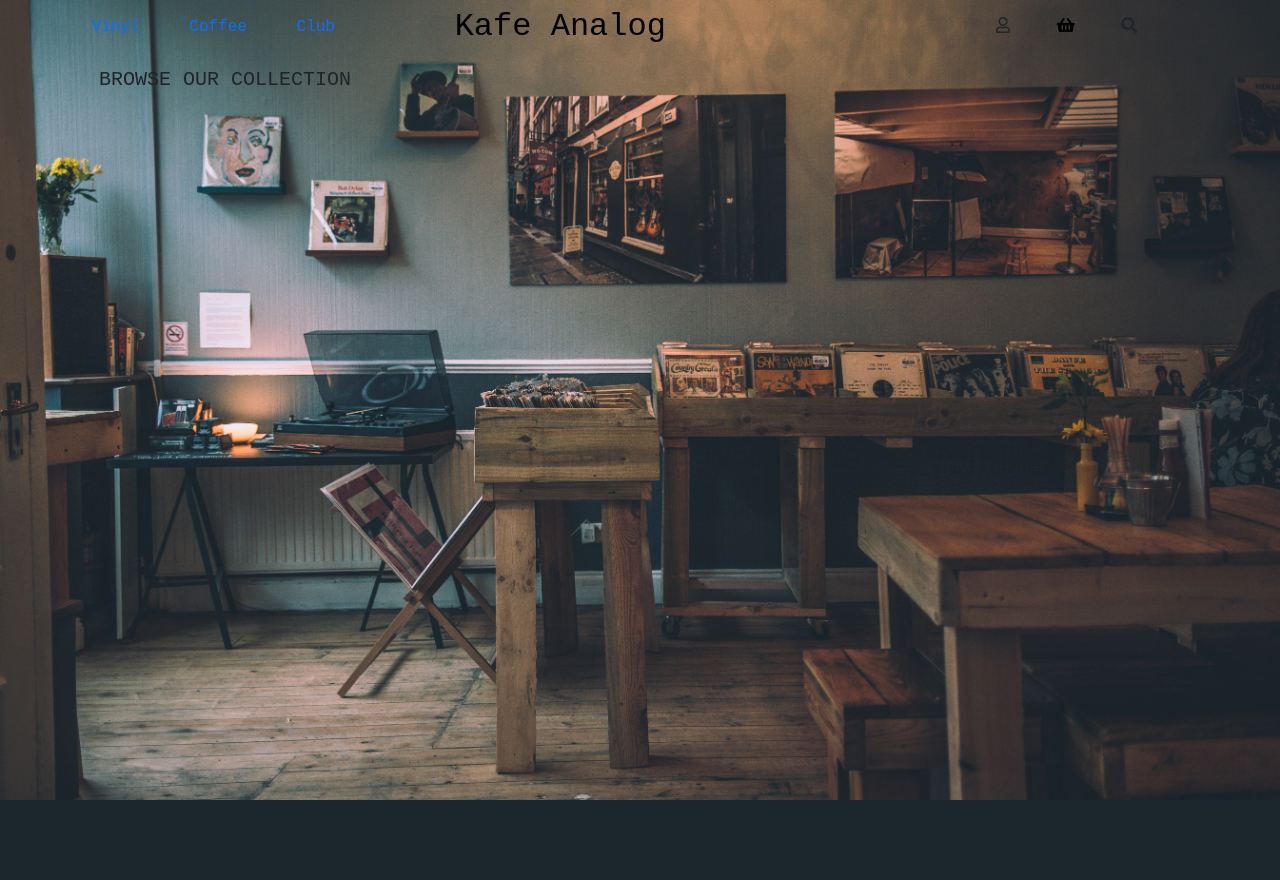
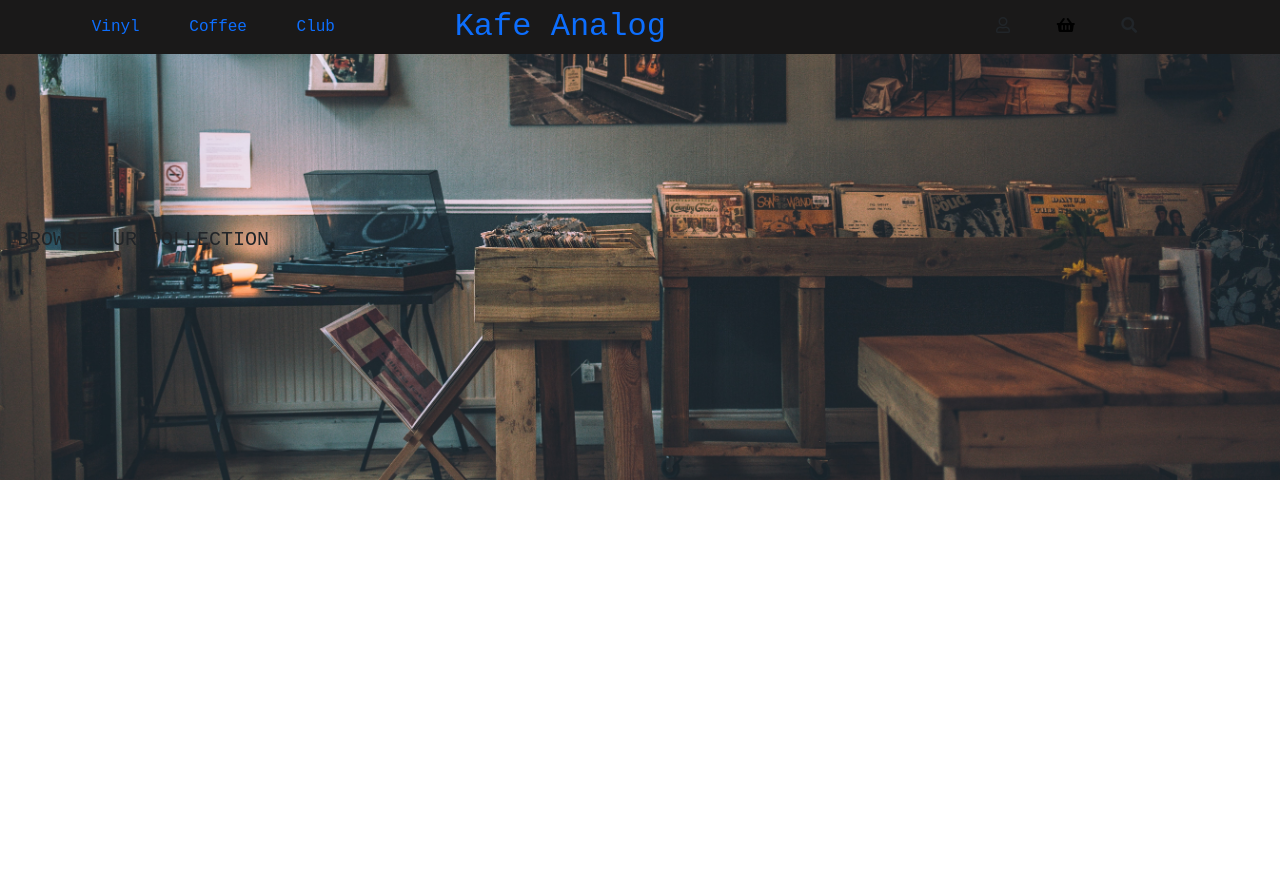
Before and after one commit to Code-Institute-Submissions/byrnelorcan-MS4-Kafe-Analog, a Django app: page / in a window 1280 px wide. Before the commit the page ends 800 px from the top, so only its background shows below. Run offline with Django 3.2, Linux system fonts and the light colour scheme; some libraries are stand-ins or nearby versions.

Commit message:
background image position fix and css

```diff
--- a/home/templates/home/index.html
+++ b/home/templates/home/index.html
@@ -12,7 +12,7 @@
 {% endblock %}
 
 {% block content %}
-    <div class="container h-100">
+    <div class="landing-image landing-container h-50">
         <div class="row h-100">
             <div class="col-7 col-md-6 my-auto">
                 <div class="my-5">
@@ -23,4 +23,9 @@
             </div>
         </div>
     </div>
+    <div class="container h-50">
+        <div class="row h-100">
+
+        </div>
+    </div>
 {% endblock %}
--- a/static/css/base.css
+++ b/static/css/base.css
@@ -3,8 +3,24 @@
 }
 
 body {
-    background: url('/media/landing.jpg') no-repeat center center fixed;
+    background: #555
     background-size: cover;
+    height: 100vh;
     color: aliceblue;
     font-family: 'Courier New', Courier, monospace;
 }
+
+.nav-header {
+    background-color: rgb(26, 25, 25);
+}
+
+.landing-image {
+    background: url('/media/landing.jpg') no-repeat center center;
+    background-size: cover;
+}
+
+.landing-container {
+    margin: 0;
+    height: 60% !important;
+    width: 100%;
+}
--- a/templates/base.html
+++ b/templates/base.html
@@ -32,7 +32,7 @@
     <title>Kafe Analog {% block extra_title %}{% endblock %}</title>
   </head>
   <body>
-      <header class="container-fluid fixed-top">
+      <header class="container-fluid fixed-top nav-header">
         <div class="row">
           <div class="col-12 col-lg-4 my-auto py-1 py-lg-0 text-center text-lg-left">
             <ul class="list-inline list-unstyled text-center text-lg-right my-0">
@@ -43,14 +43,14 @@
           </div>
           <div class="col-12 col-lg-4 my-auto py-1 py-lg-0">
             <a href="{% url 'home' %}" class="nav-link main-logo-link">
-              <h2 class="logo-font text-black my-0">Kafe Analog</h2>
+              <h2 class="logo-font my-0">Kafe Analog</h2>
             </a>
           </div>
 
           <div class="col-12 col-lg-4 my-auto py-1 py-lg-0">
             <ul class="list-inline list-unstyled text-center text-lg-right my-0">
               <li class="list-inline-item dropdown">
-                <div class="class="dropdown">
+                <div class="dropdown">
                   <button class="btn" type="button" id="user-options" data-bs-toggle="dropdown" aria-expanded="false">
                     <i class="far fa-user"></i>
                   </button>
@@ -115,7 +115,8 @@
         {% block postloadjs %}
         {% endblock %}
 
-
+      <footer>
+      </footer>
 
   </body>
 </html>
```
